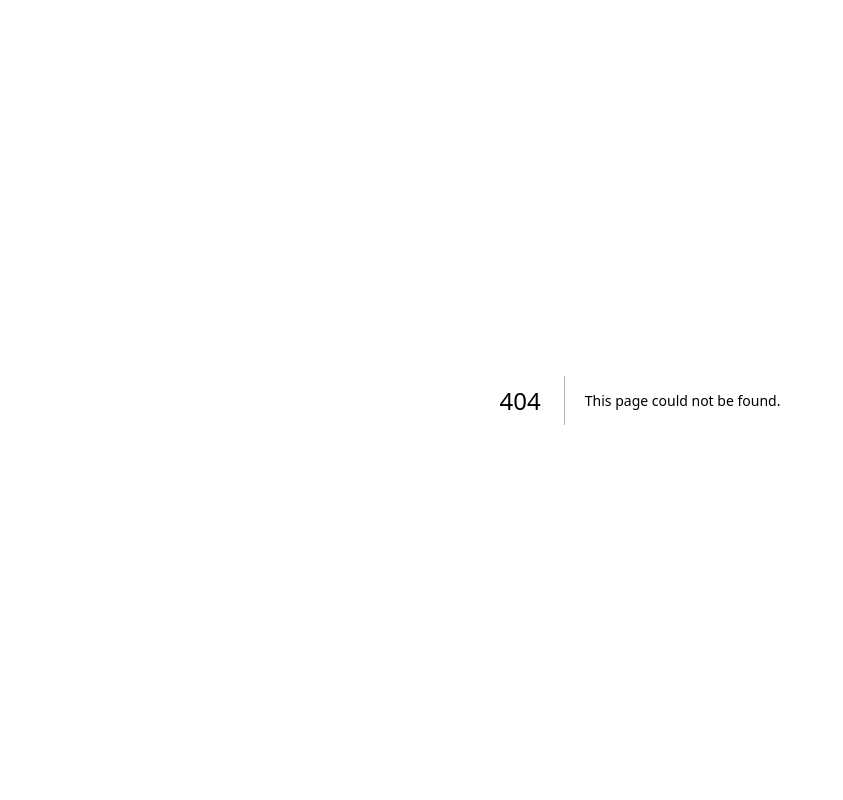
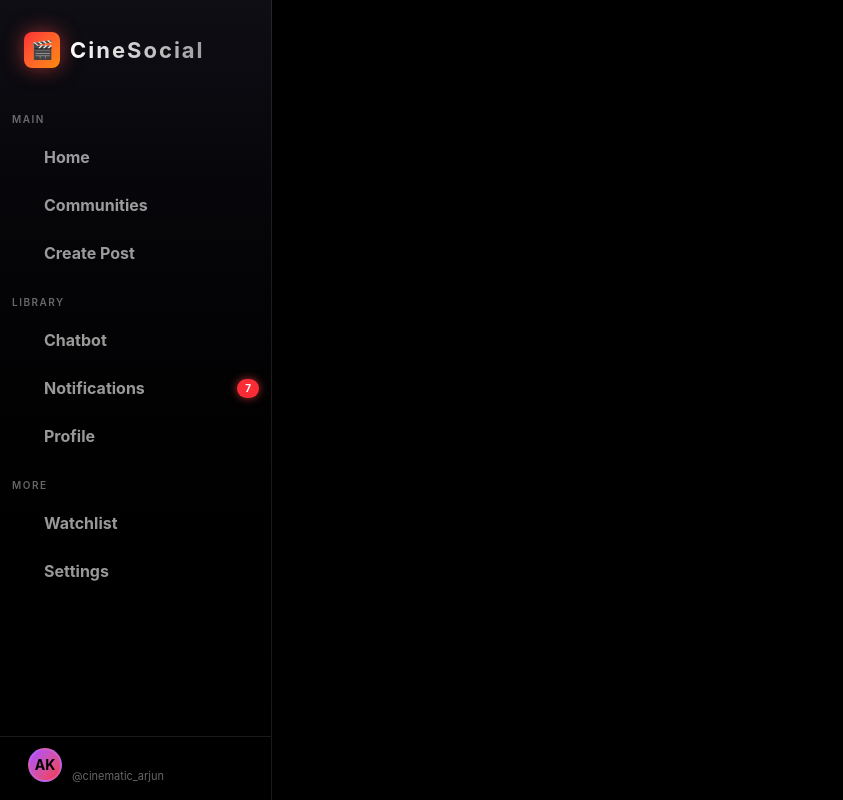
Before and after one commit to codingerror7/cinesocial, a Next.js app in the folder Frontend/: page /Profile/123 in a window 1280 px wide. Before the commit this address had no page. Shown: the whole page, without its empty margins (0-843 px from the left). Built offline with nearby package versions, Linux system fonts and the light colour scheme.

Commit message:
added logout

```diff
--- a/Frontend/Components/Sidebar.js
+++ b/Frontend/Components/Sidebar.js
@@ -1,8 +1,22 @@
 "use client"
 import React from "react";
 import Link from "next/link";
+import { useState } from "react";
+import { useRouter } from "next/navigation";
+
 
 const Sidebar = () => {
+
+  const router = useRouter();
+  const [popup, setpopup] = useState(false);
+
+  function handleLogOut(){
+    localStorage.removeItem("user");
+    localStorage.removeItem("accessToken");
+    console.log("Logged out successfully.");
+    router.push("/");
+  }
+
   return (
     <aside className="fixed left-0 top-0 h-screen w-68 bg-gradient-to-b from-[#0e0e14] to-black border-r border-white/10 flex flex-col z-100 py-2">
 
@@ -17,45 +31,56 @@ const Sidebar = () => {
       </div>
 
       {/* NAVIGATION */}
-      <nav className="flex-1 px-3">
+      <nav>
 
         {/* MAIN */}
         <div className="text-[10px] font-semibold tracking-[1.5px] uppercase text-white/40 px-3 mt-5 mb-2">
           Main
         </div>
 
-        <NavItem icon="🏠" text="Home Feed" active />
-        <NavItem icon="📢" text="Communities" />
-        <Link href="./Post"><NavItem icon="✏️" text="Create Post" /></Link>
+        <Link href="/"><NavItem text="Home" /></Link>
+        <Link href="./Post"><NavItem text="Communities" /></Link>
+        <Link href="./Post"><NavItem text="Create Post" /></Link>
 
         {/* LIBRARY */}
         <div className="text-[10px] font-semibold tracking-[1.5px] uppercase text-white/40 px-3 mt-5 mb-2">
           Library
         </div>
 
-        <NavItem icon="🤖" text="Chatbot" />
-        <NavItem icon="🔔" text="Notifications" badge="7" />
-        <Link href="./Signup"><NavItem icon="👤" text="Profile" /></Link>
+        <NavItem text="Chatbot" />
+        <NavItem text="Notifications" badge="7" />
+        <Link href="./Signup"><NavItem text="Profile" /></Link>
 
         {/* MORE */}
         <div className="text-[10px] font-semibold tracking-[1.5px] uppercase text-white/40 px-3 mt-5 mb-2">
           More
         </div>
 
-        <NavItem icon="📋" text="Watchlist" />
-        <NavItem icon="⚙️" text="Settings" />
+        <NavItem text="Watchlist" />
+        <NavItem text="Settings" />
       </nav>
 
       {/* USER */}
-      <div className="mt-auto px-5 pt-4 border-t border-white/10">
+      <div onMouseEnter={()=>setpopup(true)}
+           onMouseLeave={()=>setpopup(false)}
+           className="mt-auto px-5 border-t border-white/10">
         <div className="flex items-center gap-2.5 p-2 rounded-md hover:bg-white/5 cursor-pointer transition">
+              {/* USER POPUP */}
+         {popup && <div className="absolute mb-30 py-2 w-50 border border-white/10 rounded-xl px-2 py-3 bg-black">
+            <ul>
+              <li className="w-full cursor-pointer text-md text-left px-2 py-1 text-white/60 hover:bg-white/5 hover:text-white">Login</li>
+              <button onClick={handleLogOut}
+                className="w-full cursor-pointer text-md text-left px-2 py-1 text-white/60 hover:bg-white/5 hover:text-white">Logout
+              </button>
+            </ul>
+          </div>}
 
           <div className="w-[34px] h-[34px] rounded-full flex items-center justify-center text-sm font-bold bg-gradient-to-br from-purple-500 to-red-500 border-2 border-purple-400/40">
             AK
           </div>
 
           <div className="overflow-hidden">
-            <div className="text-[13px] font-semibold truncate">
+            <div className="text-[15px] font-semibold truncate">
               Arjun Kapoor
             </div>
             <div className="text-[11px] text-white/40 truncate">
@@ -66,6 +91,7 @@ const Sidebar = () => {
         </div>
       </div>
 
+
     </aside>
   );
 }
@@ -75,7 +101,7 @@ const Sidebar = () => {
 function NavItem({ icon, text, active = false, badge }) {
   return (
     <div
-      className={`flex items-center gap-3 px-3 py-2.5 rounded-md text-sm font-medium cursor-pointer relative mb-1 transition
+      className={`flex items-center gap-3 px-3 py-2.5 rounded-md text-md font-bold cursor-pointer relative mb-1 transition
         ${active
           ? "bg-gradient-to-r from-red-500/15 to-transparent text-white border border-red-500/20"
           : "text-white/60 hover:bg-white/5 hover:text-white"
--- /dev/null
+++ b/Frontend/app/Profile/[id]/page.js
@@ -0,0 +1,20 @@
+"use client"
+import React from 'react'
+import Sidebar from '@/Components/Sidebar'
+import Link from 'next/link'
+import { useState } from 'react'
+import Image from 'next/image'
+import axios from 'axios'
+import { useEffect } from 'react'
+
+const page = () => {
+  return (
+    <>
+    <div className='w-full min-h-screen bg-black'>
+        <Sidebar/>
+    </div>
+    </>
+  )
+}
+
+export default page
--- a/Frontend/app/page.js
+++ b/Frontend/app/page.js
@@ -1,13 +1,12 @@
 "use client"
 import React from 'react'
+import { useState } from 'react'
 import Home from '@/Components/Home'
 
 const page = () => {
   return (
     <>
-
     <Home/>
-
     </>
   )
 }
```
Also changed, not shown: 1 other file (tests, documents, lock files or other folders).
